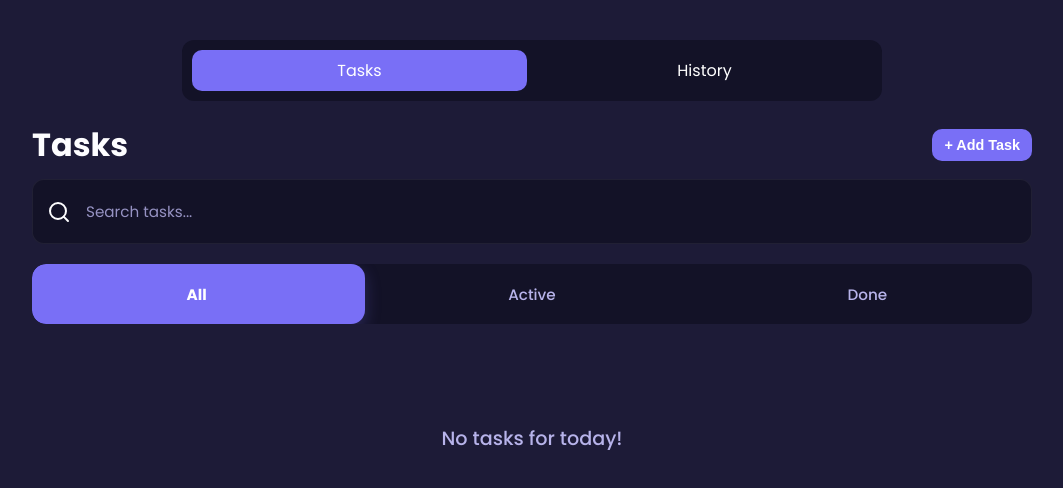
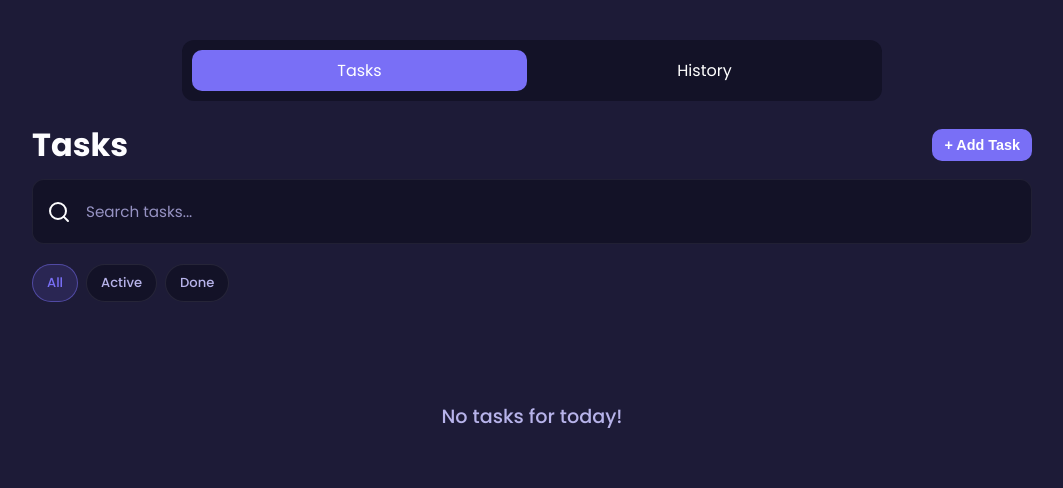
Before and after one commit to goncalofssousa/tasks-manager, a Vue app in the folder app/: page / in a window 1280 px wide. Shown: the top 488 px of the page, without its empty margins (108-1171 px from the left). Built offline with nearby package versions, Linux system fonts and the light colour scheme.

Commit message:
filters fix

```diff
--- a/app/src/components/Filters.vue
+++ b/app/src/components/Filters.vue
@@ -1,115 +1,79 @@
 <script setup lang="ts">
-import { computed } from 'vue'
-import type { Filter } from '../types/filter';
+import type { Filter } from '../types/filter'
 
 const props = defineProps<{
   allFilters: Filter[]
-  currentFilterValue: string
+  currentFilterValues: string[]
 }>()
 
-const emit = defineEmits(['updateFilter'])
+const emit = defineEmits<{
+  clickedFilter: [value: string]
+}>()
 
-const sliderStyle = computed(() => {
-  const index = props.allFilters.findIndex(
-    f => f.value === props.currentFilterValue
-  )
-
-  const width = 100 / props.allFilters.length
-
-  return {
-    width: `calc(${width}%)`,
-    transform: `translateX(${index * 100}%)`
-  }
-})
 </script>
 
 <template>
   <div class="filters">
+    <button class="pill" :class="{ active: currentFilterValues.includes('all') }" @click="$emit('clickedFilter', 'all')">
+      All
+    </button>
 
-    <div class="slider" :style="sliderStyle"></div>
-
-    <button v-for="f in props.allFilters" :key="f.value" class="seg-btn" @click="emit('updateFilter', f.value)" :class="{ active: currentFilterValue === f.value }">
+    <button v-for="f in allFilters" :key="f.value" class="pill" :class="{ active: currentFilterValues.includes(f.value) }" @click="$emit('clickedFilter', f.value)">
       {{ f.label }}
     </button>
-
   </div>
 </template>
 
 <style scoped>
 .filters {
   display: flex;
-  width: 100%;
+  flex-wrap: wrap;
+  gap: 8px;
+}
+
+.pill {
+  padding: 8px 14px;
+
+  border: 1px solid rgba(255, 255, 255, .08);
+  border-radius: 999px;
 
   background: var(--color-primary-dark);
-  border-radius: 14px;
+  color: var(--color-text-secondary);
 
-  gap: 6px;
-
-  position: relative;
-  overflow: hidden;
-}
-
-.filters button {
-  flex: 1;
-  height: 60px;
-
-  border: none;
-  border-radius: 10px;
-
-  background: transparent;
-
-  font-size: 0.95rem;
+  font-family: Poppins, sans-serif;
+  font-size: .82rem;
   font-weight: 500;
 
   cursor: pointer;
-
-  transition: all 0.2s ease;
-
-  color: var(--color-text-secondary);
-  z-index: 1;
-  font-family: Poppins, sans-serif;
+  transition: all .15s ease;
+  white-space: nowrap;
 }
 
-.filters .seg-btn.active {
-  color: #ffffff !important;
-  font-weight: 700;
+.pill:hover {
+  border-color: rgba(255, 255, 255, .18);
+  color: white;
 }
 
-.filters button:hover {
-  color: white;
-  transform: translateY(-1px);
+.pill.active {
+  background: rgba(121, 111, 246, .15);
+  border-color: rgba(121, 111, 246, .5);
+  color: var(--color-accent);
 }
 
-.slider {
-  position: absolute;
-  top: 0px;
-  bottom: 0px;
-
-  border-radius: 14px;
-  background: var(--color-accent);
-
-  transition: transform 0.3s ease, width 0.3s ease;
-
-  box-shadow: 0 6px 16px rgba(121, 111, 246, 0.25);
-  overflow: hidden;
+.pill:active {
+  transform: scale(0.96);
 }
 
-.filters:hover .slider {
-  filter: brightness(1.08);
-}
+@media (max-width: 480px) {
+  .filters {
+    flex-wrap: nowrap;
+    overflow-x: auto;
+    padding-bottom: 4px;
+    -webkit-overflow-scrolling: touch;
+  }
 
-@media (max-width: 600px) {
-  .filters button {
-    font-size: 0.68rem;
-    padding: 0 2px;
-    height: 40px;
-    letter-spacing: -0.01em;
-  }
-}
-
-@media (max-width: 400px) {
-  .filters button {
-    font-size: 0.6rem;
+  .pill {
+    flex-shrink: 0;
   }
 }
 </style>
--- a/app/src/components/SubTaskCard.vue
+++ b/app/src/components/SubTaskCard.vue
@@ -42,7 +42,7 @@ const { dueState, timeSinceOverdue } = useTaskState(props.subTask)
 
     </div>
 
-    <p v-if="subTask.descricao" class="subtask-description">
+    <p v-if="subTask.descricao  " class="subtask-description">
       {{ subTask.descricao }}
     </p>
 
--- a/app/src/stores/history.ts
+++ b/app/src/stores/history.ts
@@ -7,13 +7,13 @@ export const useHistoryStore = defineStore('history', {
   }),
 
   actions: {
-    addActivity(type: ActivityType, taskId: number, taskName: string, mainTaskId?: number) {
+    addActivity(type: ActivityType, taskId: number, taskName: string, mainTaskName?: string) {
       const activity = {
         id: Date.now(),
         type: type,
         taskId: taskId,
+        mainTaskName: mainTaskName,
         taskName: taskName,
-        mainTaskId: mainTaskId,
         date: new Date().toISOString()
       }
       this.history.unshift(activity)
--- a/app/src/types/history.ts
+++ b/app/src/types/history.ts
@@ -3,16 +3,13 @@ export type ActivityType =
     | "task_completed"
     | "task_removed"
     | "task_undone"
-    | "subtask_created"
-    | "subtask_completed"
-    | "subtask_undone"
     | "deadline_changed"
 
 export interface Activity {
     id: number
     type: ActivityType
     taskId: number
-    mainTaskId?: number
+    mainTaskName?: string
     taskName: string
     date: string
 }
--- a/app/src/types/tasks.ts
+++ b/app/src/types/tasks.ts
@@ -8,4 +8,5 @@ export type Task = {
   doneDate?: string
 }
 
+
 export type DueState = 'overdue' | 'today' | 'future' | 'done'
--- /dev/null
+++ b/app/src/utils/formats.ts
@@ -0,0 +1,29 @@
+export function formatDate(date: string): string {
+  const inputDate = new Date(date)
+  const today = new Date()
+
+  today.setHours(0, 0, 0, 0)
+  inputDate.setHours(0, 0, 0, 0)
+
+  const diffDays = Math.floor((today.getTime() - inputDate.getTime()) / (1000 * 60 * 60 * 24))
+
+  if (diffDays === 0) return 'Today'
+  if (diffDays === 1) return 'Yesterday'
+
+  if (diffDays <= 7) return 'Last week'
+  if (diffDays <= 30) return 'Last month'
+  if (diffDays <= 365) return 'Last year'
+
+  return inputDate.toLocaleDateString('en-US', {
+    day: '2-digit',
+    month: 'long',
+    year: 'numeric'
+  })
+}
+
+export function formatTime(date: string): string {
+  return new Date(date).toLocaleTimeString('pt-PT', {
+    hour: '2-digit',
+    minute: '2-digit'
+  })
+}
--- a/app/src/views/HistoryView.vue
+++ b/app/src/views/HistoryView.vue
@@ -2,16 +2,14 @@
 import { computed, ref } from 'vue'
 import { useHistoryStore } from '../stores/history'
 import type { Activity, ActivityType } from '../types/history'
-import { useTasksStore } from '../stores/tasks'
 import { History, PlusCircle, CheckCircle2, Trash2, RotateCcw, CalendarClock, ListChecks } from 'lucide-vue-next'
 import Filters from '../components/Filters.vue'
+import { formatTime, formatDate } from '../utils/formats.ts'
+import type { Filter } from '../types/filter.ts'
 
 const historyStore = useHistoryStore()
-const tasksStore = useTasksStore()
 
-const filter = ref<'all' | ActivityType>('all')
-const filterOptions: { value: 'all' | ActivityType; label: string }[] = [
-  { value: 'all', label: 'All' },
+const filterOptions: Filter[] = [
   { value: 'task_created', label: 'Created' },
   { value: 'task_completed', label: 'Completed' },
   { value: 'task_removed', label: 'Removed' },
@@ -19,13 +17,37 @@ const filterOptions: { value: 'all' | ActivityType; label: string }[] = [
   { value: 'deadline_changed', label: 'Deadline Changed' }
 ]
 
-function setFilter(value: 'all' | ActivityType) {
-  filter.value = value
+const currentFilterValues = ref<string[]>(['all'])
+
+function handleFilterClicked(value: string) {
+  if (value === 'all') {
+    currentFilterValues.value = ['all']
+    return
+  }
+  const index = currentFilterValues.value.indexOf(value)
+
+  if(index < 0){
+    const indexAll = currentFilterValues.value.indexOf('all')
+    if(indexAll >= 0){
+      currentFilterValues.value.splice(indexAll,1)
+    }
+    currentFilterValues.value.push(value)
+  } else {
+      currentFilterValues.value.splice(index,1)
+      if(currentFilterValues.value.length === 0) currentFilterValues.value.push('all')
+  }
 }
 
 const filteredHistory = computed(() => {
-  if (filter.value === 'all') return historyStore.history
-  return historyStore.history.filter(a => a.type === filter.value)
+  const filters = currentFilterValues.value
+
+  if (filters.includes('all')) {
+    return historyStore.history
+  }
+
+  return historyStore.history.filter(activity =>
+    filters.includes(activity.type)
+  )
 })
 
 const groupedHistory = computed(() => {
@@ -37,13 +59,6 @@ const groupedHistory = computed(() => {
   }
   return groups
 })
-
-
-function getMainTaskName(mainTaskId?: number): string | null {
-  if (mainTaskId === undefined) return null
-  const mainTask = tasksStore.tasks.find(t => t.id === mainTaskId)
-  return mainTask ? mainTask.title : null
-}
 
 function getIcon(type: ActivityType) {
   switch (type) {
@@ -63,67 +78,35 @@ function getIcon(type: ActivityType) {
 }
 
 function getLabel(activity: Activity): string {
-  const mainTaskName = getMainTaskName(activity.mainTaskId)
-
   switch (activity.type) {
     case 'task_created':
-      return mainTaskName
-            ? `Created subtask "${activity.taskName}" in main task "${mainTaskName}"`
+      return activity.mainTaskName
+            ? `Created subtask "${activity.taskName}" in main task "${activity.mainTaskName}"`
             :`Created task "${activity.taskName}"`
 
     case 'task_completed':
-      return mainTaskName
-            ? `Completed subtask "${activity.taskName}" in main task  "${mainTaskName}"`
+      return activity.mainTaskName
+            ? `Completed subtask "${activity.taskName}" in main task  "${activity.mainTaskName}"`
             : `Completed task "${activity.taskName}"`
 
     case 'task_removed':
-      return mainTaskName
-            ? `Removed subtask "${activity.taskName}" in main task  "${mainTaskName}"`
+      return activity.mainTaskName
+            ? `Removed subtask "${activity.taskName}" in main task  "${activity.mainTaskName}"`
             : `Removed task "${activity.taskName}"`
 
     case 'task_undone':
-      return mainTaskName
-            ? `Reopened subtask "${activity.taskName}" in main task  "${mainTaskName}"`
+      return activity.mainTaskName
+            ? `Reopened subtask "${activity.taskName}" in main task  "${activity.mainTaskName}"`
             : `Reopened task "${activity.taskName}"`
 
     case 'deadline_changed':
-      return mainTaskName
-              ? `Changed deadline for subtask "${activity.taskName}" in task ${mainTaskName}`
+      return activity.mainTaskName
+              ? `Changed deadline for subtask "${activity.taskName}" in task ${activity.mainTaskName}`
               : `Changed deadline for task "${activity.taskName}"`
 
     default:
       return activity.taskName
   }
-}
-
-function formatDate(date: string): string {
-  const inputDate = new Date(date)
-  const today = new Date()
-
-  today.setHours(0, 0, 0, 0)
-  inputDate.setHours(0, 0, 0, 0)
-
-  const diffDays = Math.floor((today.getTime() - inputDate.getTime()) / (1000 * 60 * 60 * 24))
-
-  if (diffDays === 0) return 'Today'
-  if (diffDays === 1) return 'Yesterday'
-
-  if (diffDays <= 7) return 'Last week'
-  if (diffDays <= 30) return 'Last month'
-  if (diffDays <= 365) return 'Last year'
-
-  return inputDate.toLocaleDateString('en-US', {
-    day: '2-digit',
-    month: 'long',
-    year: 'numeric'
-  })
-}
-
-function formatTime(date: string): string {
-  return new Date(date).toLocaleTimeString('pt-PT', {
-    hour: '2-digit',
-    minute: '2-digit'
-  })
 }
 </script>
 
@@ -138,7 +121,7 @@ function formatTime(date: string): string {
       </button>
     </div>
 
-    <Filters :all-filters="filterOptions" :current-filter-value="filter" @update-filter="setFilter"/>
+    <Filters  :all-filters="filterOptions" :current-filter-values="currentFilterValues" @clicked-filter="handleFilterClicked"/>
 
     <div v-if="filteredHistory.length === 0" class="empty-state">
       <History :size="40" />
--- a/app/src/views/TasksView.vue
+++ b/app/src/views/TasksView.vue
@@ -9,34 +9,37 @@ import Filters from '../components/Filters.vue'
 import type { Task } from '../types/tasks.ts'
 import Message from '../components/Message.vue'
 
+
 const store = useTasksStore()
 
 // Filters
 const filters: Filter[] = [
-  { label: 'All', value: 'all' },
   { label: 'Active', value: 'active' },
   { label: 'Done', value: 'done' }
 ]
 const search = ref('')
-const filter = ref<'all' | 'active' | 'done'>('all')
+const currentFilterValues = ref<string[]>(['all'])
 
-function setFilter(value: 'all' | 'active' | 'done') {
-  filter.value = filter.value === value ? 'all' : value
+function handleFilterClicked(value: string) {
+  currentFilterValues.value = [value]
 }
 
 const filteredMainTasks = computed(() => {
   const searchText = search.value.toLowerCase()
-  const f = filter.value
 
-  return store.tasks.filter(t => {
-    if (t.parentId !== undefined) return false
-    if (!t.title.toLowerCase().includes(searchText)) return false
+  return store.mainTasks
+    .filter(t => {
+      if (!t.title.toLowerCase().includes(searchText))
+        return false
 
-    if (f === 'active') return !t.done
-    if (f === 'done') return t.done
+      if (currentFilterValues.value.includes('active'))
+        return !t.done
 
-    return true
-  })
+      if (currentFilterValues.value.includes('done'))
+        return t.done
+
+      return true
+    })
 })
 
 
@@ -104,21 +107,6 @@ function closeModal(){
   editingTask.value = null
   showModal.value = false
 }
-
-// subTasks
-const subTasksMap = computed(() => {
-  const map: Record<number, Task[]> = {}
-
-  for (const t of store.tasks) {
-    if (t.parentId == null) continue
-
-    if (!map[t.parentId]) map[t.parentId] = []
-    map[t.parentId].push(t)
-  }
-
-  return map
-})
-
 //messages
 const showMsg = ref(false)
 const msgType = ref<'success' | 'error' | 'cancel'>('success')
@@ -160,7 +148,7 @@ function openMessage(type: typeof msgType.value,text: string) {
       @close="closeModal"
     />
 
-    <Filters :all-filters="filters" :current-filter-value="filter" @update-filter="setFilter"/>
+    <Filters :all-filters="filters" :current-filter-values="currentFilterValues" @clicked-filter="handleFilterClicked"/>
 
     <p v-if="filteredMainTasks.length === 0" class="empty-state">
       No tasks for today!
@@ -172,7 +160,7 @@ function openMessage(type: typeof msgType.value,text: string) {
 
       :key="task.id"
       :task="task"
-      :subTasks="subTasksMap[task.id] || []"
+      :subTasks="store.subTasksMap[task.id] || []"
 
       @done="markAsDone"
       @delete="removeTask"
@@ -293,4 +281,5 @@ function openMessage(type: typeof msgType.value,text: string) {
   font-size: 1.2rem;
   font-weight: 500;
 }
+
 </style>
```
Also changed, not shown: app/src/stores/tasks.ts (+90 -24 lines), app/src/utils/taskUtils.ts (added, +7 -0 lines).
